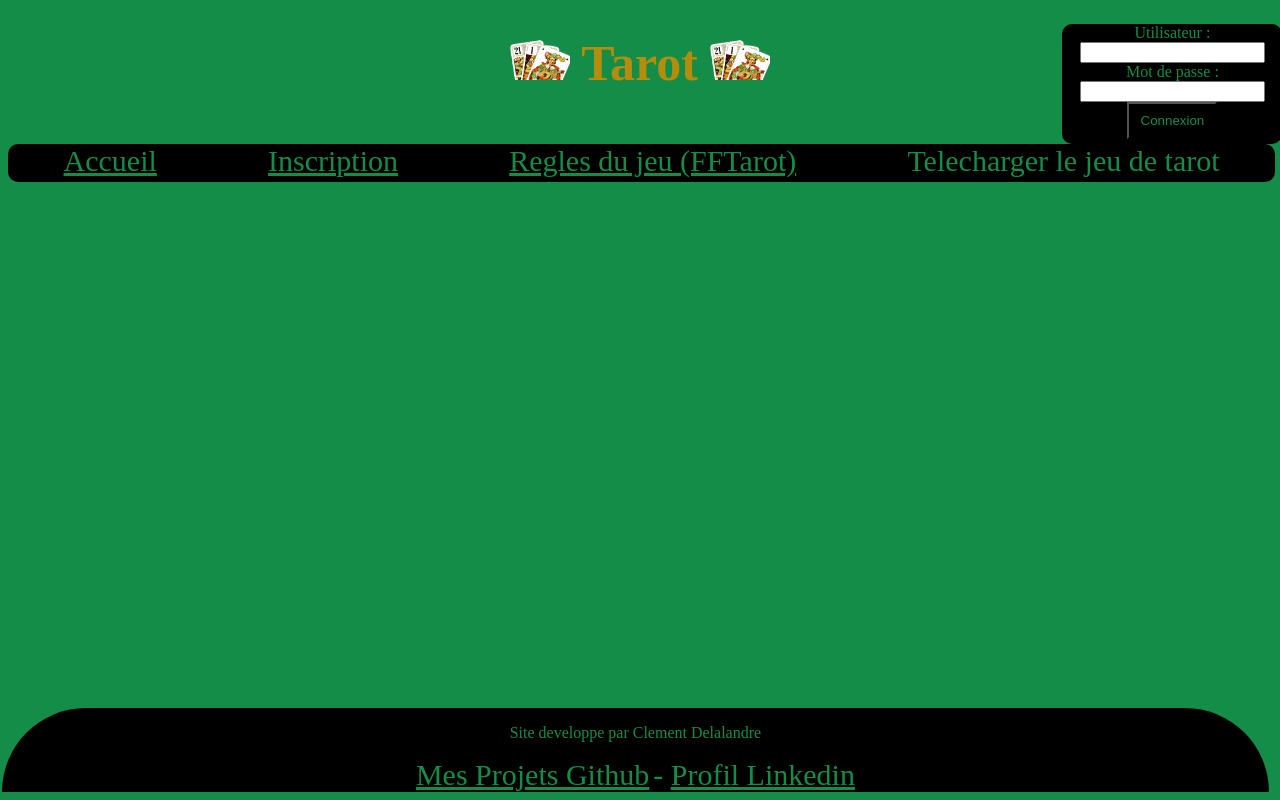
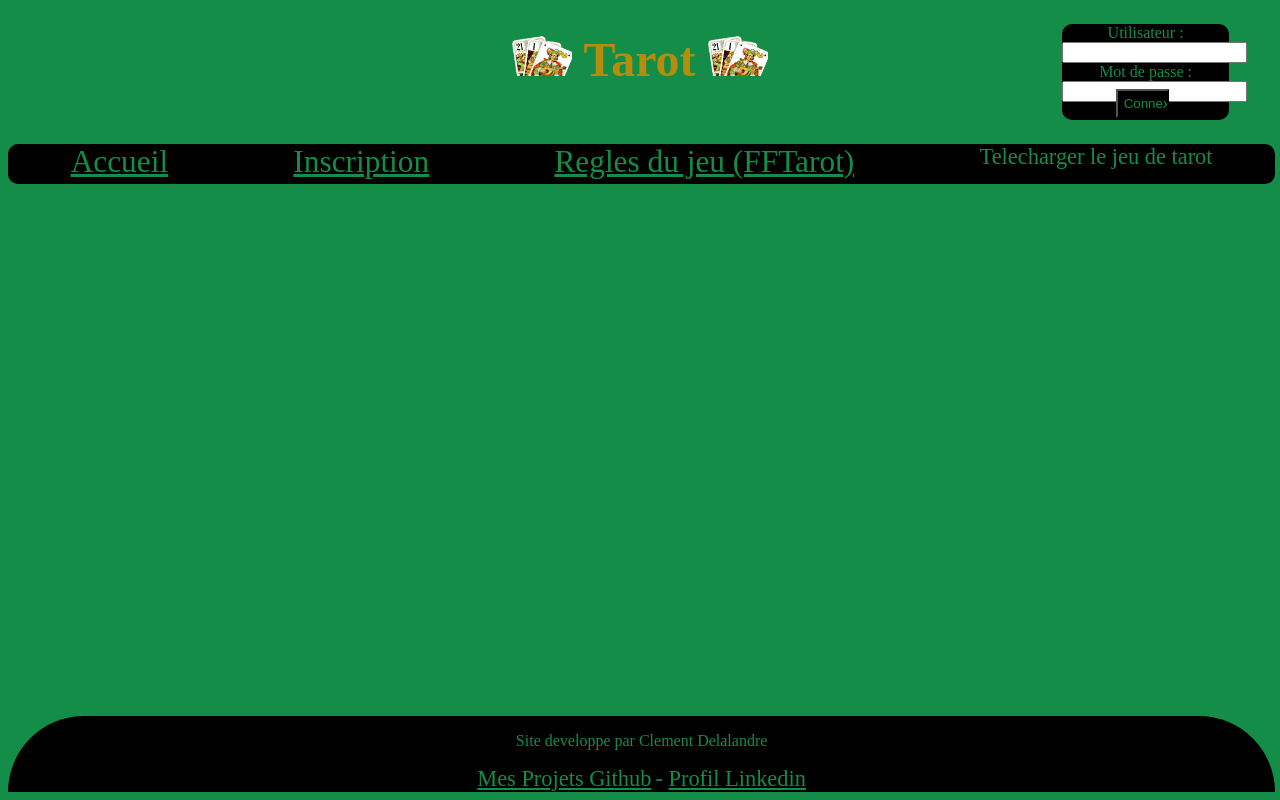
Before and after one commit to Delalandre-Clement/Tarot-Website, a PHP site: page / in a window 1280 px wide. Run offline with PHP 8.4, Linux system fonts and the light colour scheme.

```diff
--- a/Connexion/Deconnexion.php
+++ b/Connexion/Deconnexion.php
@@ -12,5 +12,4 @@
     else{
         header('Location: ../index.php');
     }
-
 ?>
--- a/Visuel/Visuel.css
+++ b/Visuel/Visuel.css
@@ -7,7 +7,7 @@ body{
 h1{
     color: rgb(180, 141, 12);
     text-align: center;
-    font-size: 50px;
+    font-size: 300%;
 }
 
 h2{
@@ -21,8 +21,8 @@ h2{
     left: 83%;
     background: black;
     border-radius: 10px;
-    width: 220px;
-    height: 120px;
+    width: 13%;
+    height: 12%;
     text-align: center;
 }
 
@@ -37,8 +37,11 @@ input[type=submit]{
     border-left-color: black;
     border-right-color: black;
     border-bottom-color: black;
-    height: 37px;
-    width: 90px;
+    position: absolute;
+    top: 68%;
+    left: 32%;
+    height: 30%;
+    width: 32%;
     cursor: pointer;
 }
 
@@ -56,12 +59,13 @@ input[type=submit]{
     justify-content: space-around;
     background: black;
     border-radius: 10px;
-    height: 38px;
+    height: 100%;
+    max-height: 40px;
 }
 
 .element, a{
     color: rgb(19,141,71);
-    font-size: 30px;
+    font-size: 140%;
 }
 
 /* Section */
@@ -90,7 +94,6 @@ footer{
     color: rgb(19, 141, 71);
     text-align: center;
     position: fixed;
-    right:11px;
-    bottom: 8px;
+    bottom: 1%;
     width: 99%;
 }
```
Also changed, not shown: Connexion/Login.php (+7 -1 lines).
